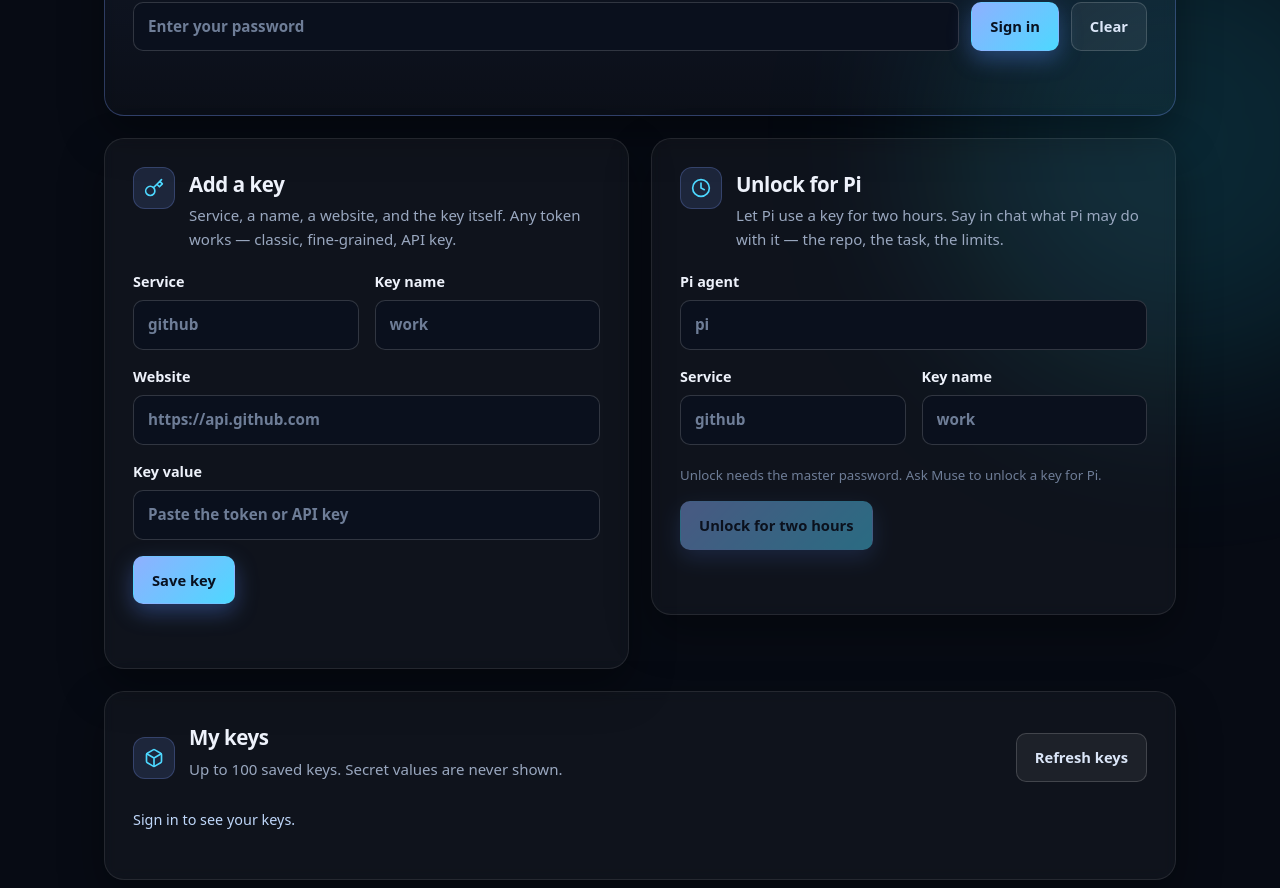
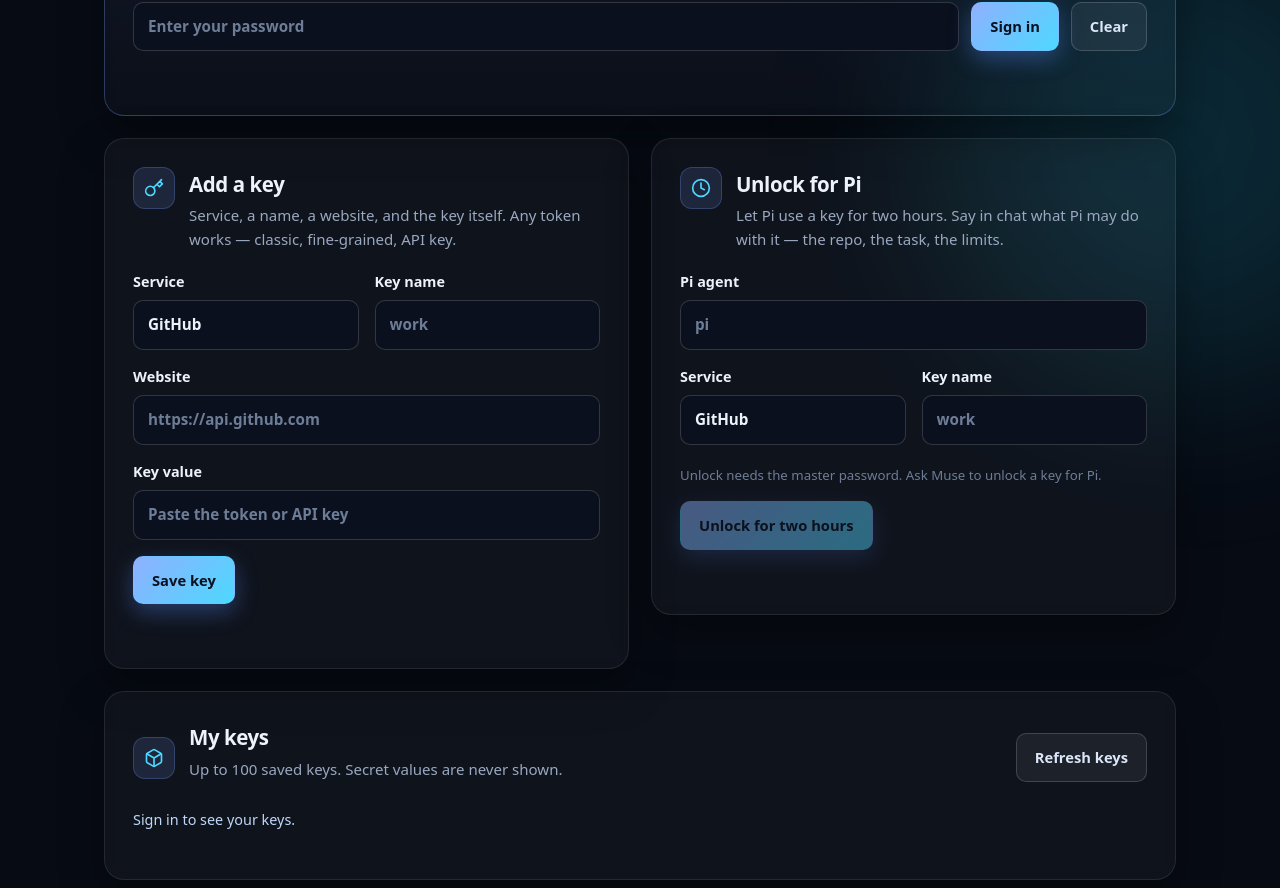
Before and after one commit to 0xSatwik/cf-d1-vault, a website: page public/index.html in a window 1280 px wide. Shown: the part 620-1508 px from the top of the page. Drawn offline with Linux system fonts and the light colour scheme.

Commit message:
Add public/index.html

```diff
--- a/public/index.html
+++ b/public/index.html
@@ -61,8 +61,17 @@
       <p id="auth-status" class="status" role="status"></p>
     </section>
 
-    <datalist id="services-list">
-      <option value="github">GitHub</option>
+    <div class="columns">
+      <section class="card" aria-labelledby="key-title">
+        <div class="card-head">
+          <span class="icon" aria-hidden="true">
+            <svg viewBox="0 0 24 24" width="20" height="20" fill="none" stroke="currentColor" stroke-width="2" stroke-linecap="round" stroke-linejoin="round"><path d="M21 2l-2 2m-7.61 7.61a5.5 5.5 0 1 1-7.778 7.778 5.5 5.5 0 0 1 7.777-7.777zm0 0L15.5 7.5m0 0l3 3L22 7l-3-3m-3.5 3.5L19 4"/></svg>
+          </span>
+          <div><h2 id="key-title">Add a key</h2><p>Service, a name, a website, and the key itself. Any token works — classic, fine-grained, API key.</p></div>
+        </div>
+        <form id="key-form" autocomplete="off">
+          <div class="grid"><label>Service<select id="key-service">
+            <option value="github" selected>GitHub</option>
             <option value="cloudflare">Cloudflare</option>
             <option value="openrouter">OpenRouter</option>
             <option value="openai">OpenAI</option>
@@ -81,18 +90,9 @@
             <option value="linear">Linear</option>
             <option value="resend">Resend</option>
             <option value="expo">Expo</option>
-    </datalist>
-
-    <div class="columns">
-      <section class="card" aria-labelledby="key-title">
-        <div class="card-head">
-          <span class="icon" aria-hidden="true">
-            <svg viewBox="0 0 24 24" width="20" height="20" fill="none" stroke="currentColor" stroke-width="2" stroke-linecap="round" stroke-linejoin="round"><path d="M21 2l-2 2m-7.61 7.61a5.5 5.5 0 1 1-7.778 7.778 5.5 5.5 0 0 1 7.777-7.777zm0 0L15.5 7.5m0 0l3 3L22 7l-3-3m-3.5 3.5L19 4"/></svg>
-          </span>
-          <div><h2 id="key-title">Add a key</h2><p>Service, a name, a website, and the key itself. Any token works — classic, fine-grained, API key.</p></div>
-        </div>
-        <form id="key-form" autocomplete="off">
-          <div class="grid"><label>Service<input id="key-service" list="services-list" required maxlength="80" placeholder="github" autocapitalize="none" spellcheck="false"></label><label>Key name<input id="key-label" required maxlength="80" placeholder="work"></label></div>
+            <option value="__custom">Custom service…</option>
+          </select></label><label>Key name<input id="key-label" required maxlength="80" placeholder="work"></label></div>
+          <label id="key-service-custom-row" hidden>Custom service<input id="key-service-custom" maxlength="80" placeholder="my-service" autocapitalize="none" spellcheck="false"></label>
           <label>Website<input id="key-website" type="text" inputmode="url" required maxlength="2048" placeholder="https://api.github.com" autocapitalize="none" spellcheck="false"></label>
           <label>Key value<input id="secret" type="password" required maxlength="2048" autocomplete="new-password" spellcheck="false" placeholder="Paste the token or API key"></label>
           <input id="key-action" type="hidden" value="add">
@@ -109,7 +109,29 @@
         </div>
         <form id="unlock-form" autocomplete="off">
           <label>Pi agent<input id="agent-id" required maxlength="80" placeholder="pi"></label>
-          <div class="grid"><label>Service<input id="unlock-service" list="services-list" required maxlength="80" placeholder="github" autocapitalize="none" spellcheck="false"></label><label>Key name<input id="unlock-label" required maxlength="80" placeholder="work"></label></div>
+          <div class="grid"><label>Service<select id="unlock-service">
+            <option value="github" selected>GitHub</option>
+            <option value="cloudflare">Cloudflare</option>
+            <option value="openrouter">OpenRouter</option>
+            <option value="openai">OpenAI</option>
+            <option value="anthropic">Anthropic</option>
+            <option value="google">Google AI</option>
+            <option value="composio">Composio</option>
+            <option value="pipedream">Pipedream</option>
+            <option value="e2b">E2B</option>
+            <option value="daytona">Daytona</option>
+            <option value="boat">Boat</option>
+            <option value="slack">Slack</option>
+            <option value="telegram">Telegram</option>
+            <option value="gmail">Gmail</option>
+            <option value="google-calendar">Google Calendar</option>
+            <option value="notion">Notion</option>
+            <option value="linear">Linear</option>
+            <option value="resend">Resend</option>
+            <option value="expo">Expo</option>
+            <option value="__custom">Custom service…</option>
+          </select></label><label>Key name<input id="unlock-label" required maxlength="80" placeholder="work"></label></div>
+          <label id="unlock-service-custom-row" hidden>Custom service<input id="unlock-service-custom" maxlength="80" placeholder="my-service" autocapitalize="none" spellcheck="false"></label>
           <p id="unlock-note" class="hint">Unlock needs the master password. Ask Muse to unlock a key for Pi.</p>
           <button type="submit" class="primary">Unlock for two hours</button><p id="unlock-status" class="status" role="status"></p>
         </form>
```
Lines whose indentation alone changed are shown as unchanged.
